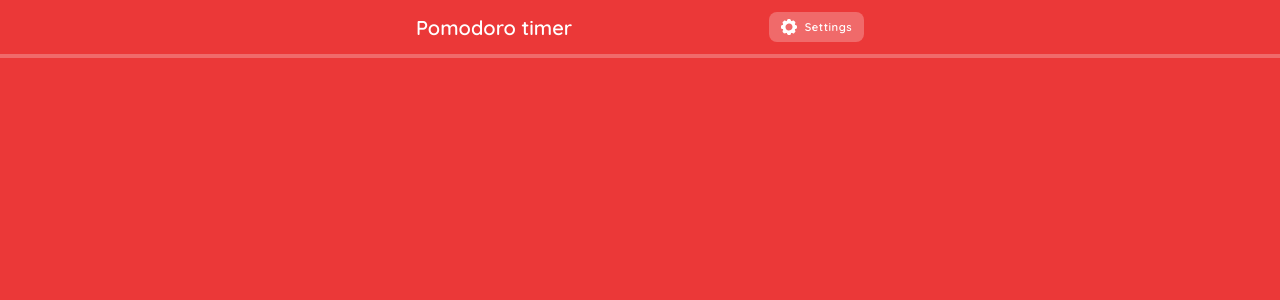
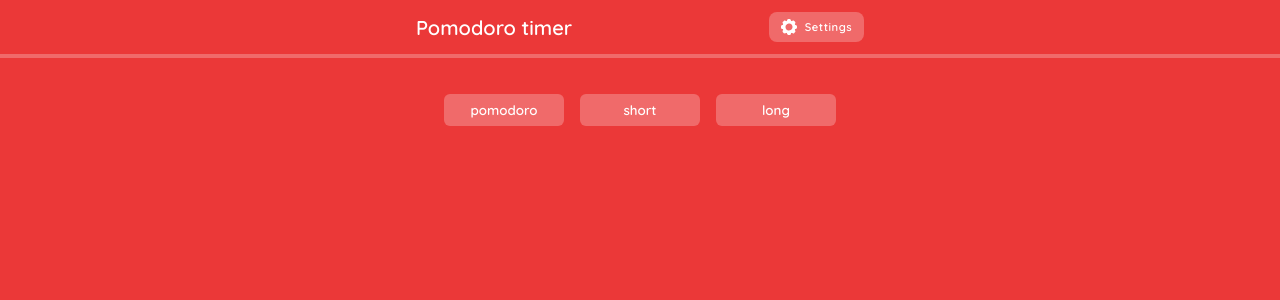
Before and after one commit to MacJ13/pomodoro-timer, a React (Vite) app: page / in a window 1280 px wide. Shown: the top 300 px of the page. Built offline with nearby package versions, Linux system fonts and the light colour scheme; a web font is replaced by a local one.

Commit message:
Create buttons in  Switch Stages Component

```diff
--- a/src/App.tsx
+++ b/src/App.tsx
@@ -1,7 +1,7 @@
 import Header from "./components/header/Header";
 import Navbar from "./components/navbar/Navbar";
-
 import Container from "./components/Container/Container";
+import SwitchStages from "./features/stages/SwitchStages";
 
 function App() {
   return (
@@ -9,6 +9,7 @@ function App() {
       <Header>
         <Navbar />
       </Header>
+      <SwitchStages />
     </Container>
   );
 }
--- /dev/null
+++ b/src/features/stages/SwitchStages.tsx
@@ -0,0 +1,33 @@
+import { useSelector } from "react-redux";
+import { selectAllStages } from "../../redux/stagesSlice";
+import styled from "styled-components";
+
+const SwitchStages = () => {
+  const stages = useSelector(selectAllStages);
+
+  const buttonStages = stages.map((stage) => (
+    <Button key={stage.id}>{stage.name}</Button>
+  ));
+
+  return <Wrapper>{buttonStages}</Wrapper>;
+};
+
+const Wrapper = styled.div`
+  position: relative;
+  display: flex;
+  gap: 1rem;
+  justify-content: center;
+  padding: 1.25rem 0;
+  margin: 1rem 0;
+`;
+
+const Button = styled.button`
+  width: 7.5rem;
+  border-radius: 0.375rem;
+  padding: 0.5rem 0;
+  background-color: rgba(255, 255, 255, 0.25);
+  font-weight: 600;
+  color: #fff;
+`;
+
+export default SwitchStages;
```
